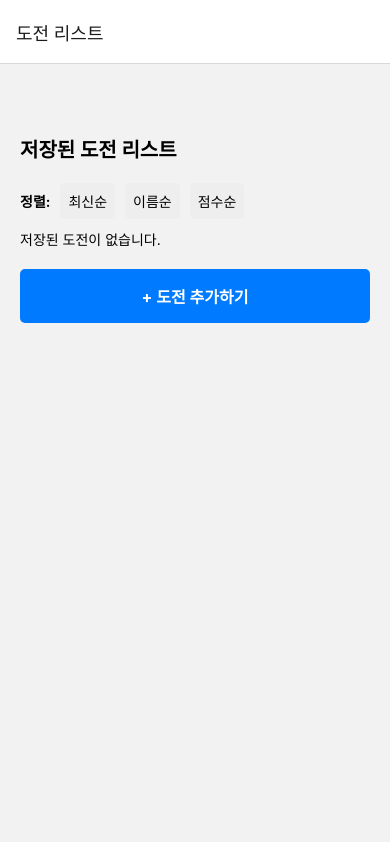
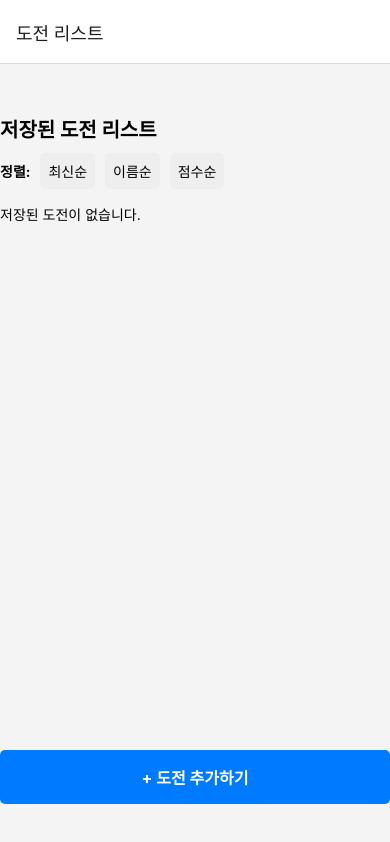
Before and after one commit to Hwi241/challenge-app, a React Native app: screen /ChallengeList in a window 390 px wide. Built offline with nearby package versions, Linux system fonts and the light colour scheme.

Commit message:
6주차 UX/디자인 마무리 및 보상 UI 수정

```diff
--- a/screens/ChallengeListScreen.js
+++ b/screens/ChallengeListScreen.js
@@ -1,54 +1,45 @@
 import React, { useState, useEffect } from 'react';
-import { View, Text, FlatList, TouchableOpacity, StyleSheet } from 'react-native';
+import { SafeAreaView, View, Text, FlatList, TouchableOpacity, StyleSheet, useWindowDimensions } from 'react-native';
 import AsyncStorage from '@react-native-async-storage/async-storage';
 
 export default function ChallengeListScreen({ navigation }) {
+  // 화면 방향 감지 (가로/세로)
+  const { width, height } = useWindowDimensions();
+  const isPortrait = height >= width;
+
   const [challenges, setChallenges] = useState([]);
 
+  // 정렬 처리 함수
   const handleSort = (type) => {
     let sorted = [...challenges];
-
-    if (type === 'latest') {
-      sorted.sort((a, b) => Number(b.id) - Number(a.id)); // 최신순: id 내림차순
-    } else if (type === 'title') {
-      sorted.sort((a, b) => a.title.localeCompare(b.title)); // 이름순: 가나다순
-    } else if (type === 'score') {
-      sorted.sort((a, b) => b.targetScore - a.targetScore); // 점수순: 큰 점수 먼저
-    }
-
+    if (type === 'latest') sorted.sort((a, b) => Number(b.id) - Number(a.id));
+    else if (type === 'title') sorted.sort((a, b) => a.title.localeCompare(b.title));
+    else if (type === 'score') sorted.sort((a, b) => b.targetScore - a.targetScore);
     setChallenges(sorted);
   };
 
+  // 데이터 가져오기 및 초기화
   useEffect(() => {
     const fetchChallenges = async () => {
       try {
         const stored = await AsyncStorage.getItem('challenges');
         const parsed = stored ? JSON.parse(stored) : [];
-const fixed = parsed.map(c => ({
-  ...c,
-  currentScore: c.currentScore ?? 0,
-  completed: c.completed ?? false,
-}));
+        const fixed = parsed.map(c => ({ ...c, currentScore: c.currentScore ?? 0, completed: c.completed ?? false }));
         setChallenges(fixed);
       } catch (error) {
         console.error('Error fetching challenges:', error);
       }
     };
-
-    // focus 될 때마다 불러오기
     const unsubscribe = navigation.addListener('focus', fetchChallenges);
     return unsubscribe;
   }, [navigation]);
 
+  // 삭제
   const deleteChallenge = async (id) => {
     try {
       const stored = await AsyncStorage.getItem('challenges');
       const parsed = stored ? JSON.parse(stored) : [];
-
-    // id가 다른 애들만 남김 = 삭제됨!
       const filtered = parsed.filter(item => item.id !== id);
-
-    // 저장하고 상태 업데이트
       await AsyncStorage.setItem('challenges', JSON.stringify(filtered));
       setChallenges(filtered);
     } catch (error) {
@@ -56,11 +47,11 @@ const deleteChallenge = async (id) => {
     }
   };
 
+  // 오늘 인증
   const checkToday = async (id) => {
     try {
       const stored = await AsyncStorage.getItem('challenges');
       const parsed = stored ? JSON.parse(stored) : [];
-
       const updated = parsed.map(item => {
         if (item.id === id && !item.completed) {
           const newScore = (item.currentScore || 0) + 1;
@@ -68,9 +59,7 @@ const checkToday = async (id) => {
           return { ...item, currentScore: newScore, completed };
         }
         return item;
-
       });
-
       await AsyncStorage.setItem('challenges', JSON.stringify(updated));
       setChallenges(updated);
     } catch (error) {
@@ -78,29 +67,22 @@ const checkToday = async (id) => {
     }
   };
 
+  // 보상 받기
   const claimReward = (item) => {
     if (item.completed) {
       alert(`축하합니다! 보상을 받으세요: ${item.reward || '🎉'}`);
     } else {
-    alert('아직 목표에 도달하지 않았어요!');
+      // 버튼 노출 자체가 완료 후에만 되므로 이 분기는 사용되지 않을 것
     }
   };
 
-
+  // 복제
   const duplicateChallenge = async (challenge) => {
     try {
       const stored = await AsyncStorage.getItem('challenges');
       const parsed = stored ? JSON.parse(stored) : [];
-
-    // 새로운 ID로 복사본 생성
-    const newChallenge = {
-      ...challenge,
-      id: Date.now().toString(), // 새 ID
-      title: challenge.title + ' (복제)', // 제목에 복제 표시
-    };
-
+      const newChallenge = { ...challenge, id: Date.now().toString(), title: `${challenge.title} (복제)` };
       const updated = [...parsed, newChallenge];
-
       await AsyncStorage.setItem('challenges', JSON.stringify(updated));
       setChallenges(updated);
     } catch (error) {
@@ -108,8 +90,9 @@ const duplicateChallenge = async (challenge) => {
     }
   };
 
+  // 리스트 렌더링
   const renderItem = ({ item }) => (
-  <View style={styles.item}>
+    <View style={[styles.item, item.completed && styles.completedCard]}>
       <Text style={styles.title}>{item.title}</Text>
       <Text>{item.startDate} ~ {item.endDate}</Text>
       <Text>목표 점수: {item.targetScore}</Text>
@@ -117,214 +100,82 @@ const duplicateChallenge = async (challenge) => {
       <Text>보상: {item.reward}</Text>
       <Text>진행률: {Math.round(((item.currentScore || 0) / item.targetScore) * 100)}%</Text>
 
-  {/* ✅ 수정 버튼 */}
-    <TouchableOpacity
-      style={styles.editButton}
-      onPress={() => navigation.navigate('EditChallengeScreen', { challenge: item })}
-    >
-      <Text style={styles.editButtonText}>수정</Text>
+      <View style={styles.buttonRow}>
+        <TouchableOpacity style={styles.smallButton} onPress={() => navigation.navigate('EditChallengeScreen', { challenge: item })}>
+          <Text style={styles.smallButtonText}>수정</Text>
         </TouchableOpacity>
-
-    {/* ✅ 삭제 버튼 */}
-    <TouchableOpacity
-      style={styles.deleteButton}
-      onPress={() => deleteChallenge(item.id)}
-    >
-      <Text style={styles.deleteButtonText}>삭제</Text>
+        <TouchableOpacity style={styles.smallButton} onPress={() => deleteChallenge(item.id)}>
+          <Text style={styles.smallButtonText}>삭제</Text>
         </TouchableOpacity>
-
-    {/* ✅ 복제 버튼 */}
-    <TouchableOpacity
-      style={styles.duplicateButton}
-      onPress={() => duplicateChallenge(item)}
-    >
-       <Text style={styles.duplicateButtonText}>복제</Text>
-    </TouchableOpacity>
-
-     {/* ✅ 오늘 인증 버튼 */}
-    <TouchableOpacity
-  style={styles.checkButton}
-  onPress={() => checkToday(item.id)}
->
-  <Text style={styles.checkButtonText}>오늘 인증</Text>
-</TouchableOpacity>
-
-     {/* ✅ 보상 받기 버튼 */}
-<TouchableOpacity
-  style={styles.rewardButton}
-  onPress={() => claimReward(item)}
->
-  <Text style={styles.rewardButtonText}>보상 받기</Text>
-</TouchableOpacity>
-
-
-      {/* ✅ 여기에 완료 체크 표시 */}
-{item.completed && (
-   <Text style={{ color: 'green', fontWeight: 'bold', marginTop: 5 }}>
-    ✔️ 완료됨
-  </Text>
-)}
-
-
-
-  </View>
-
-);
-
-
-return (
-
-
-<View style={styles.container}>
-    <Text style={styles.heading}>저장된 도전 리스트</Text>
-     {/* ✅ 정렬 버튼 블록 — FlatList 위에 */}
-    <View style={styles.sortContainer}>
-      <Text style={styles.sortLabel}>정렬:</Text>
-
-      <TouchableOpacity
-        style={styles.sortButton}
-        onPress={() => handleSort('latest')}
-      >
-        <Text>최신순</Text>
-      </TouchableOpacity>
-
-      <TouchableOpacity
-        style={styles.sortButton}
-        onPress={() => handleSort('title')}
-      >
-        <Text>이름순</Text>
-      </TouchableOpacity>
-
-      <TouchableOpacity
-        style={styles.sortButton}
-        onPress={() => handleSort('score')}
-      >
-        <Text>점수순</Text>
+        <TouchableOpacity style={styles.smallButton} onPress={() => duplicateChallenge(item)}>
+          <Text style={styles.smallButtonText}>복제</Text>
         </TouchableOpacity>
       </View>
 
+      {!item.completed && (
+        <View style={styles.buttonRow}>
+          <TouchableOpacity style={styles.checkButton} onPress={() => checkToday(item.id)}>
+            <Text style={styles.checkButtonText}>오늘 인증</Text>
+          </TouchableOpacity>
+        </View>
+      )}
+
+      {item.completed && (
+        <View>
+          <TouchableOpacity style={styles.rewardButton} onPress={() => claimReward(item)}>
+            <Text style={styles.rewardButtonText}>보상 받기</Text>
+          </TouchableOpacity>
+          <Text style={styles.completedText}>✔️ 완료됨</Text>
+        </View>
+      )}
+    </View>
+  );
+
+  return (
+    <SafeAreaView style={styles.container}>
       <FlatList
+        style={styles.list}
         data={challenges}
-      keyExtractor={(item) => item.id}
+        keyExtractor={item => item.id}
         renderItem={renderItem}
         ListEmptyComponent={<Text>저장된 도전이 없습니다.</Text>}
+        ListHeaderComponent={(
+          <>
+            <Text style={styles.heading}>저장된 도전 리스트</Text>
+            <View style={styles.sortContainer}>
+              <Text style={styles.sortLabel}>정렬:</Text>
+              <TouchableOpacity style={styles.sortButton} onPress={() => handleSort('latest')}><Text>최신순</Text></TouchableOpacity>
+              <TouchableOpacity style={styles.sortButton} onPress={() => handleSort('title')}><Text>이름순</Text></TouchableOpacity>
+              <TouchableOpacity style={styles.sortButton} onPress={() => handleSort('score')}><Text>점수순</Text></TouchableOpacity>
+            </View>
+          </>
+        )}
       />
-
-    <TouchableOpacity
-      style={styles.addButton}
-      onPress={() => navigation.navigate('AddChallenge')}
-    >
+      <TouchableOpacity style={styles.addButton} onPress={() => navigation.navigate('AddChallenge')}>
         <Text style={styles.addButtonText}>+ 도전 추가하기</Text>
       </TouchableOpacity>
-  </View>
+    </SafeAreaView>
   );
 }
 
 const styles = StyleSheet.create({
-  container: {
-    padding: 20,
-    marginTop: 50,
-  },
-  heading: {
-    fontSize: 20,
-    fontWeight: 'bold',
-    marginBottom: 20,
-  },
-  item: {
-    padding: 15,
-    borderWidth: 1,
-    borderColor: '#aaa',
-    borderRadius: 5,
-    marginBottom: 10,
-  },
-  title: {
-    fontWeight: 'bold',
-    fontSize: 16,
-  },
-  addButton: {
-  marginTop: 20,
-  backgroundColor: '#007bff',
-  padding: 15,
-  borderRadius: 5,
-  alignItems: 'center',
-},
-addButtonText: {
-  color: '#fff',
-  fontWeight: 'bold',
-  fontSize: 16,
-},
-deleteButton: {
-  marginTop: 10,
-  backgroundColor: '#dc3545',
-  padding: 10,
-  borderRadius: 5,
-  alignItems: 'center',
-},
-deleteButtonText: {
-  color: '#fff',
-  fontWeight: 'bold',
-},
-editButton: {
-  marginTop: 10,
-  backgroundColor: '#28a745',
-  padding: 10,
-  borderRadius: 5,
-  alignItems: 'center',
-},
-editButtonText: {
-  color: '#fff',
-  fontWeight: 'bold',
-},
-duplicateButton: {
-  marginTop: 10,
-  backgroundColor: '#17a2b8',
-  padding: 10,
-  borderRadius: 5,
-  alignItems: 'center',
-},
-duplicateButtonText: {
-  color: '#fff',
-  fontWeight: 'bold',
-},
-sortContainer: {
-  flexDirection: 'row',
-  alignItems: 'center',
-  marginBottom: 10,
-},
-sortLabel: {
-  marginRight: 10,
-  fontWeight: 'bold',
-},
-sortButton: {
-  marginRight: 10,
-  backgroundColor: '#eee',
-  padding: 8,
-  borderRadius: 5,
-},
-checkButton: {
-  marginTop: 10,
-  marginBottom: 5,
-  backgroundColor: '#ffc107',
-  padding: 10,
-  borderRadius: 5,
-  alignItems: 'center',
-},
-checkButtonText: {
-  color: '#000',
-  fontWeight: 'bold',
-},
-rewardButton: {
-  marginBottom: 5,
-  backgroundColor: '#6f42c1',
-  padding: 10,
-  borderRadius: 5,
-  alignItems: 'center',
-},
-rewardButtonText: {
-  color: '#fff',
-  fontWeight: 'bold',
-},
-
-
-
+  container: { flex: 1, backgroundColor: '#f4f4f4', padding: 20, paddingTop: 50, paddingBottom: 20 },
+  list: { flex: 1 },
+  heading: { fontSize: 20, fontWeight: 'bold', marginBottom: 10 },
+  sortContainer: { flexDirection: 'row', alignItems: 'center', marginBottom: 15 },
+  sortLabel: { marginRight: 10, fontWeight: 'bold' },
+  sortButton: { marginRight: 10, backgroundColor: '#eee', padding: 8, borderRadius: 5 },
+  item: { backgroundColor: '#fff', padding: 15, borderRadius: 8, marginBottom: 15, borderWidth: 1, borderColor: '#ddd', shadowColor: '#000', shadowOffset: { width: 0, height: 2 }, shadowOpacity: 0.1, shadowRadius: 4, elevation: 3 },
+  completedCard: { backgroundColor: '#e0e0e0', borderColor: '#bbb', opacity: 0.8 },
+  title: { fontWeight: 'bold', fontSize: 16, marginBottom: 5 },
+  buttonRow: { flexDirection: 'row', justifyContent: 'space-between', marginTop: 10 },
+  smallButton: { flex: 1, marginHorizontal: 2, backgroundColor: '#007bff', padding: 8, borderRadius: 5, alignItems: 'center' },
+  smallButtonText: { color: '#fff', fontWeight: 'bold' },
+  checkButton: { flex: 1, marginHorizontal: 2, backgroundColor: '#ffc107', padding: 8, borderRadius: 5, alignItems: 'center' },
+  checkButtonText: { color: '#000', fontWeight: 'bold' },
+  rewardButton: { backgroundColor: '#6f42c1', padding: 10, borderRadius: 5, alignItems: 'center', marginTop: 10 },
+  rewardButtonText: { color: '#fff', fontWeight: 'bold' },
+  completedText: { color: 'green', fontWeight: 'bold', marginTop: 5 },
+  addButton: { backgroundColor: '#007bff', padding: 15, borderRadius: 5, alignItems: 'center', marginTop: 10, marginBottom: 20 },
+  addButtonText: { color: '#fff', fontWeight: 'bold', fontSize: 16 }
 });
```
Lines whose indentation alone changed are shown as unchanged.
